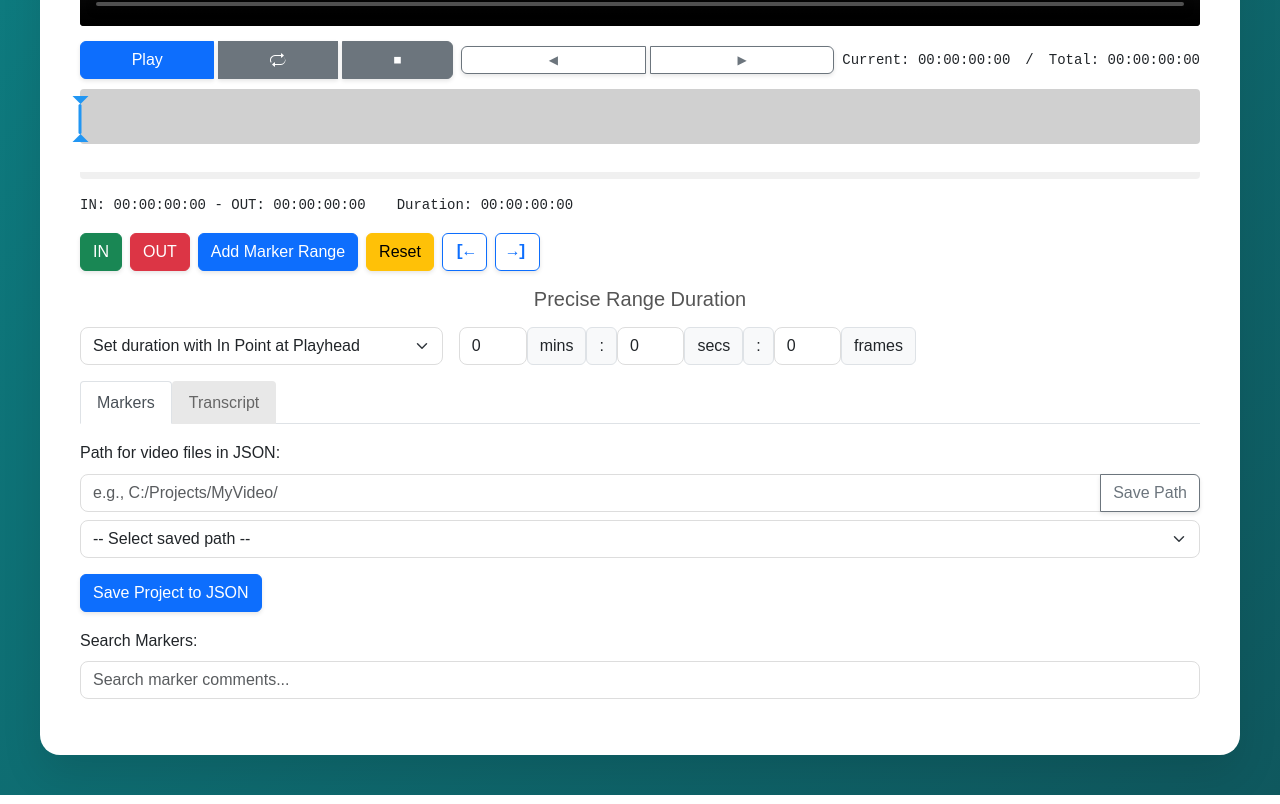
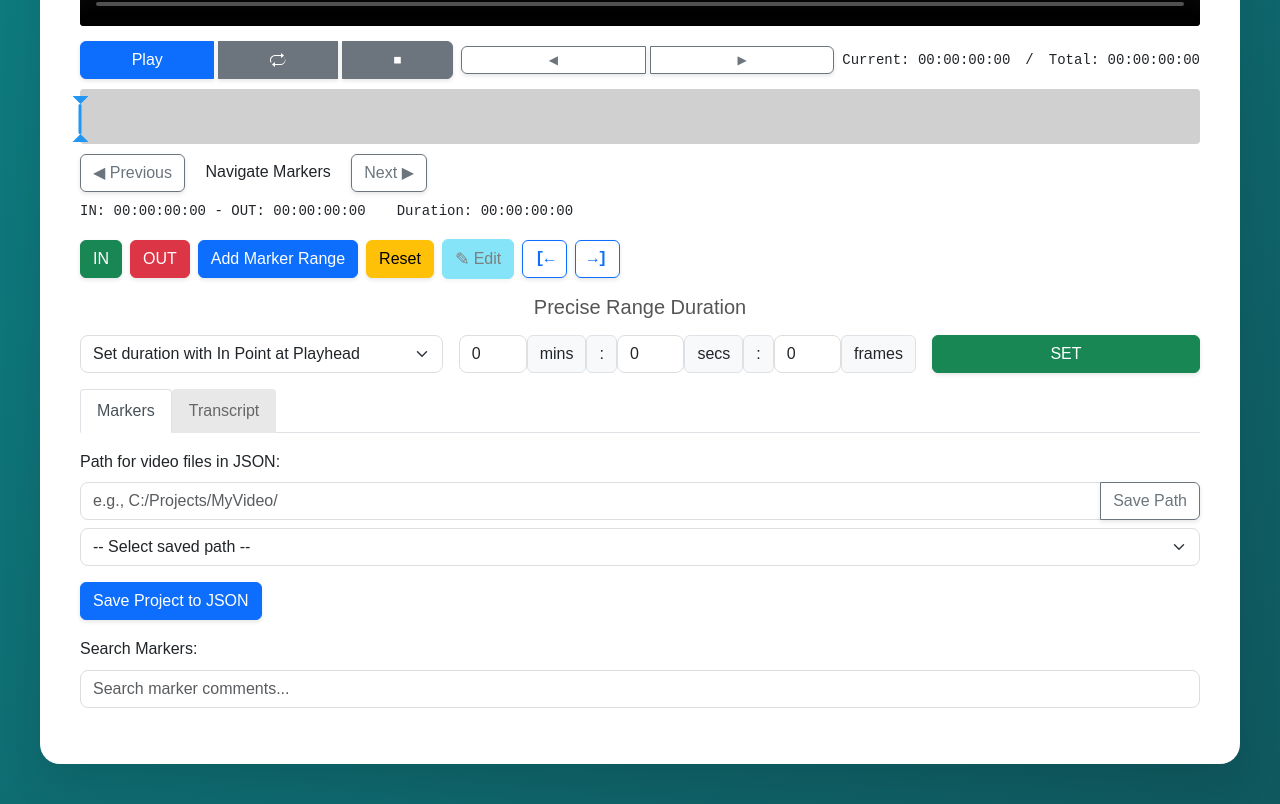
Before and after one commit to EDIUS-Editor/supercut-editor, a plain HTML site: page editor.html in a window 1280 px wide. Shown: the part 1028-1832 px from the top of the page. Drawn offline with nearby package versions, Linux system fonts and the light colour scheme; a script that the page names is missing.

Commit message:
Add region navigation and edit marker button
Added buttons for marker navigation and editing.

```diff
--- a/editor.html
+++ b/editor.html
@@ -135,7 +135,6 @@
                 </div>
 
                 <!-- Timeline Scale -->
-                <div id="timeline-scale"></div>
 
                 <!-- Waveform Section -->
                 <div id="waveform-message"></div>
@@ -143,6 +142,17 @@
                 <div id="waveform-scroll-container" style="display: none;">
                     <div id="waveform"></div>
                 </div>
+
+				<!-- Region Navigation -->
+				<div class="region-navigation">
+					<button id="prev-marker-btn" class="btn btn-outline-secondary" title="Previous Marker (Shift+Q)">
+						◀ Previous
+					</button>
+					<span class="region-nav-info mx-3">Navigate Markers</span>
+					<button id="next-marker-btn" class="btn btn-outline-secondary" title="Next Marker (Shift+W)">
+						Next ▶
+					</button>
+				</div>
 
                 <!-- Selection time display -->
                 <div class="time-info my-2 d-flex flex-wrap justify-content-center justify-content-md-start">
@@ -156,6 +166,10 @@
 					<button id="set-out-point" class="btn btn-danger" title="Set OUT point at current position (O)">OUT</button>
 					<button id="add-marker" class="btn btn-primary" title="Add Marker Range ([)">Add Marker Range</button>
 					<button id="reset-zoom" class="btn btn-warning" title="Reset IN/OUT to full duration (X)">Reset</button>
+					<!-- NEW EDIT MARKER BUTTON -->
+					<button id="edit-active-marker" class="btn btn-info" title="Edit active marker comment" disabled>
+						<span style="font-size: 1.1em;">&#9998;</span> Edit
+					</button>
 					<!-- Jump to IN/OUT buttons grouped together -->
 					<button id="jump-to-in" class="btn btn-outline-primary" title="Jump to IN point (Q)">[←</button>
 					<button id="jump-to-out" class="btn btn-outline-primary" title="Jump to OUT point (W)">→]</button>
@@ -193,6 +207,12 @@
                                 <span class="input-group-text">frames</span>
                             </div>
                         </div>
+                    </div>
+                    <!-- NEW: SET Button for Precise Range -->
+                    <div class="col-12 col-xl-3">
+                        <button id="set-precise-range" class="btn btn-success w-100" title="Apply the precise range duration to IN/OUT points">
+                            SET
+                        </button>
                     </div>
                 </div>
 
```
